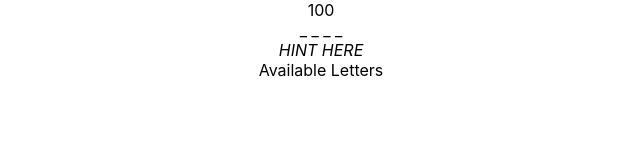
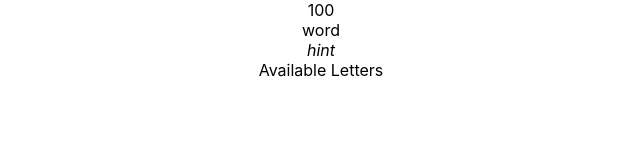
Before and after one commit to elikkozak/UAcademy, a React (Create React App) app in the folder Projects/hangman/: page / in a window 1280 px wide. Shown: the top 160 px of the page, without its empty margins (319-959 px from the left). Built offline with nearby package versions, Linux system fonts and the light colour scheme.

Commit message:
Solution is not hard coded used props for hint and word, also changed to span in Letter

```diff
--- a/Projects/hangman/src/components/Letter.js
+++ b/Projects/hangman/src/components/Letter.js
@@ -3,9 +3,9 @@ import React, { Component } from "react";
 class Letter extends Component {
   render() {
     return (
-      <div>
+      <span>
         {this.props.letter}
-      </div>
+      </span>
     );
   }
 }
--- a/Projects/hangman/src/components/Solution.js
+++ b/Projects/hangman/src/components/Solution.js
@@ -1,12 +1,15 @@
 import React, { Component } from "react";
+import Letter from "./Letter";
 
 class Solution extends Component {
   render() {
     return (
       <div>
-        {new Array(4).fill(<span>_ </span>)}
+        {
+        [...this.props.solution.word].map((letter,index) => <Letter key = {index} letter ={letter} />)
+        }
         <div>
-          <em>HINT HERE</em>
+          <em>{this.props.solution.hint}</em>
         </div>
       </div>
     );
```
